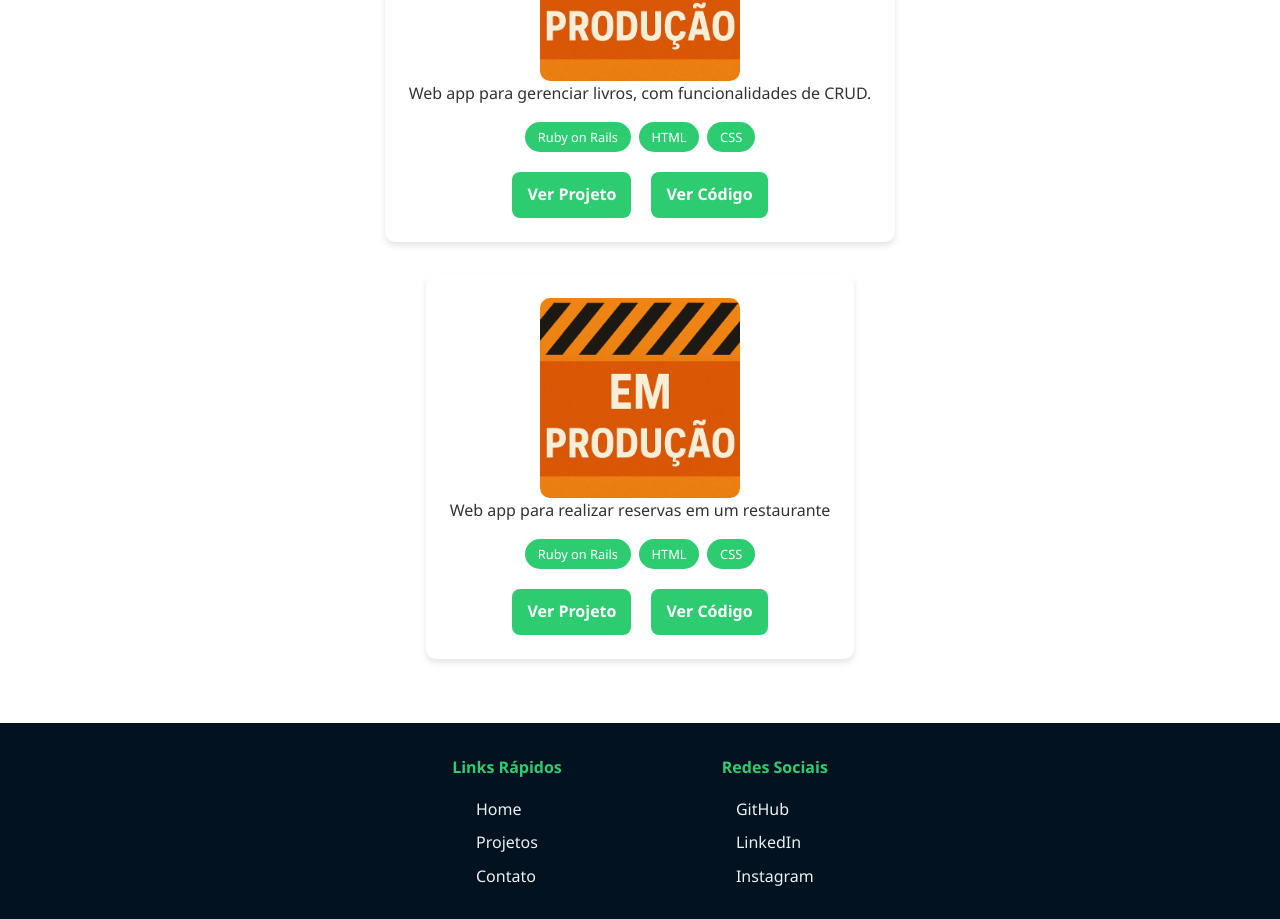
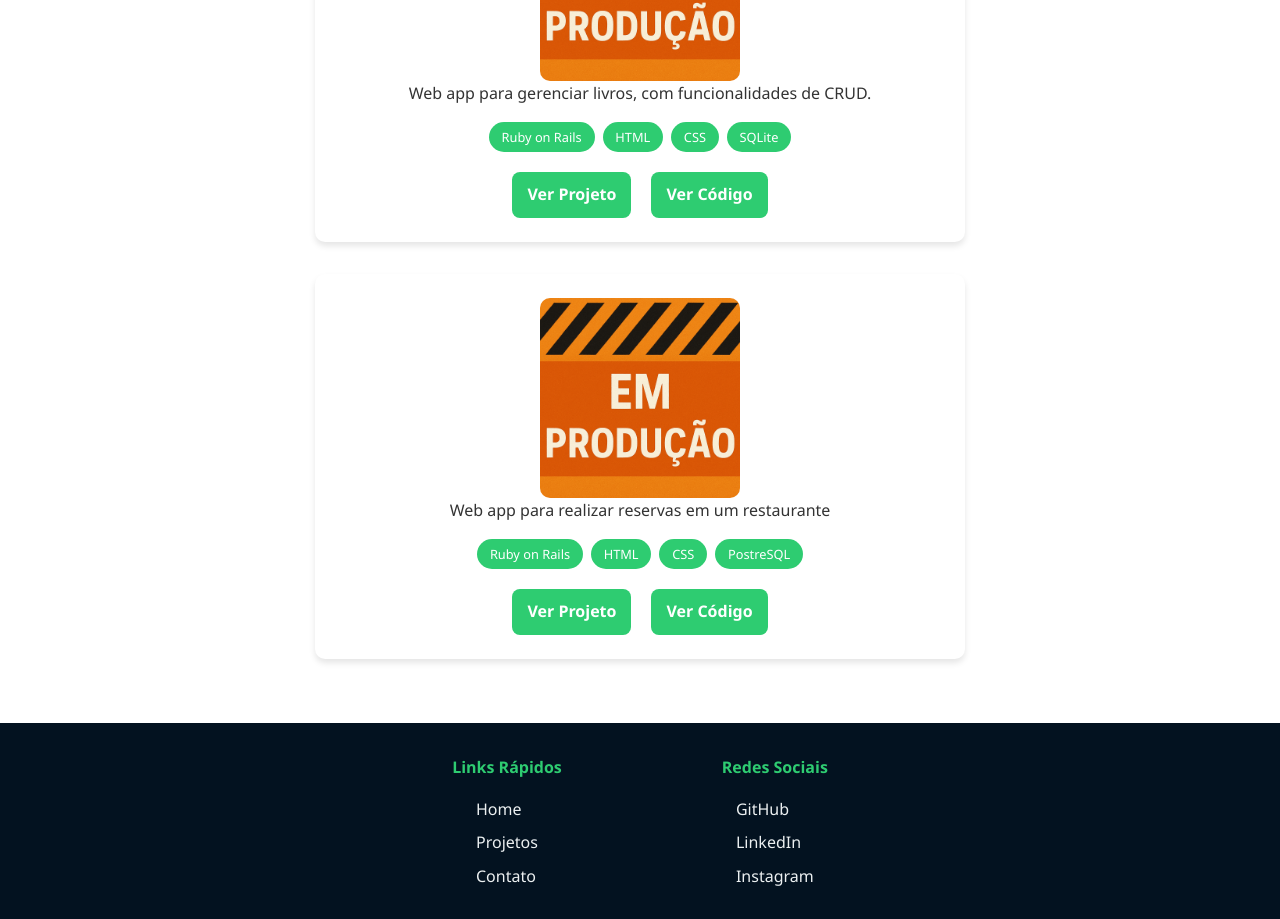
Before and after one commit to Flavio-LP/portifolio, a React (Vite) app: page /portifolio/projects in a window 1280 px wide. Shown: the part 1600-2519 px from the top of the page. Built offline with nearby package versions, Linux system fonts and the light colour scheme.

Commit message:
Ajustado card de projetos

```diff
--- a/src/index.css
+++ b/src/index.css
@@ -152,6 +152,7 @@ body {
   flex-direction: column;
   background: white;
   border-radius: 10px;
+  width: 100%;
   justify-content: center;
   align-items: center;
   padding: 1.5rem;
--- a/src/pages/Projects.tsx
+++ b/src/pages/Projects.tsx
@@ -46,8 +46,8 @@ const Projects: FC = () => {
       description: "Web app para gerenciar livros, com funcionalidades de CRUD.",
       image: "/portifolio/public/assets/c26016c9-87b4-4cf1-a6fd-8333ee38a00e.png",
       link_projeto: "/portifolio/projects",
-      link_codigo: "/",
-      technologies: ["Ruby on Rails", "HTML", "CSS"],
+      link_codigo: "https://github.com/Flavio-LP/library_blog",
+      technologies: ["Ruby on Rails", "HTML", "CSS", "SQLite"],
     },
 
 
@@ -56,8 +56,8 @@ const Projects: FC = () => {
       description: "Web app para realizar reservas em um restaurante",
       image: "/portifolio/public/assets/c26016c9-87b4-4cf1-a6fd-8333ee38a00e.png",
       link_projeto: "/portifolio/projects",
-      link_codigo: "/",
-      technologies: ["Ruby on Rails", "HTML", "CSS"],
+      link_codigo: "https://github.com/Flavio-LP/app_reservations",
+      technologies: ["Ruby on Rails", "HTML", "CSS", "PostreSQL"],
     },
 
 
```
